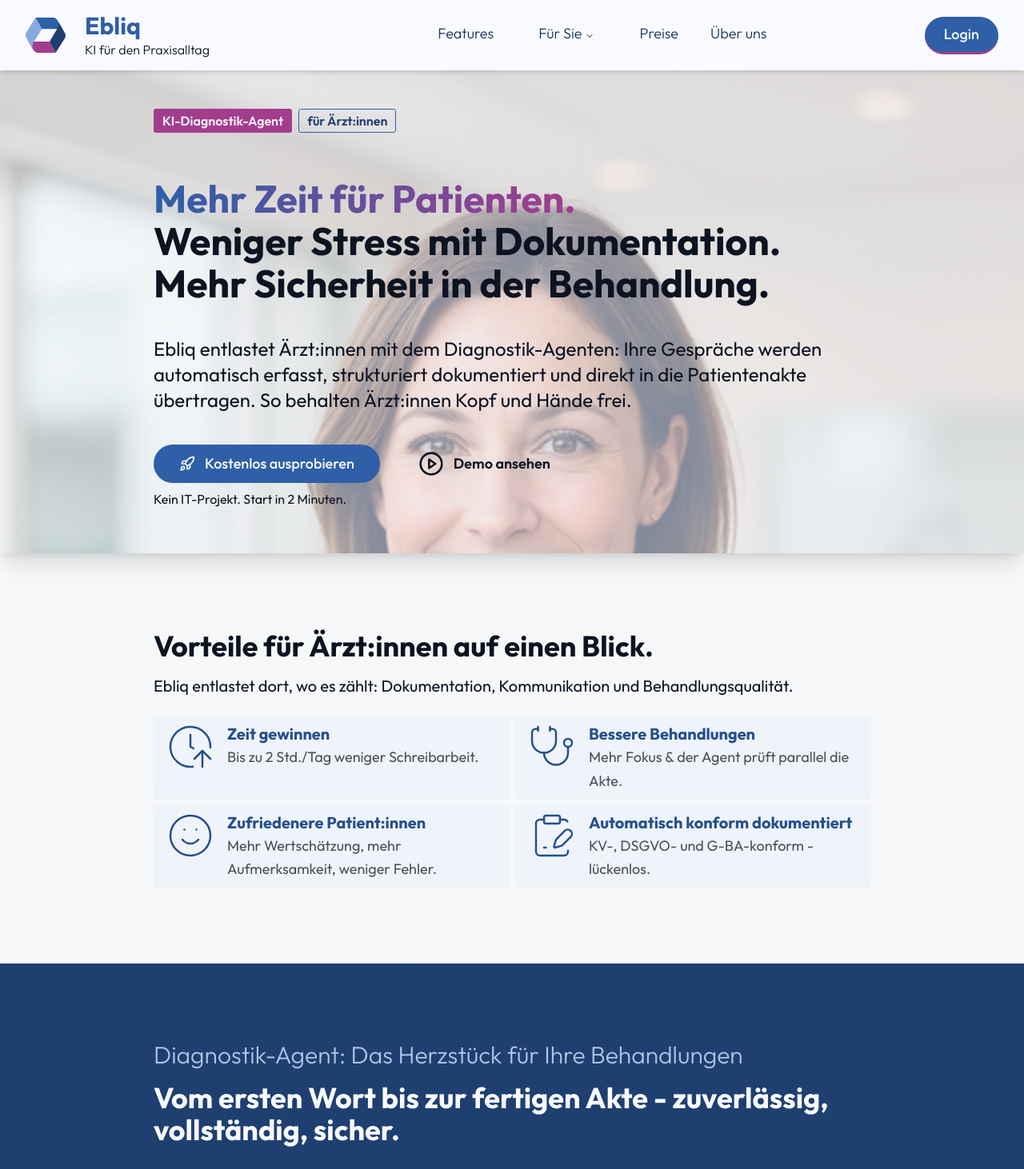
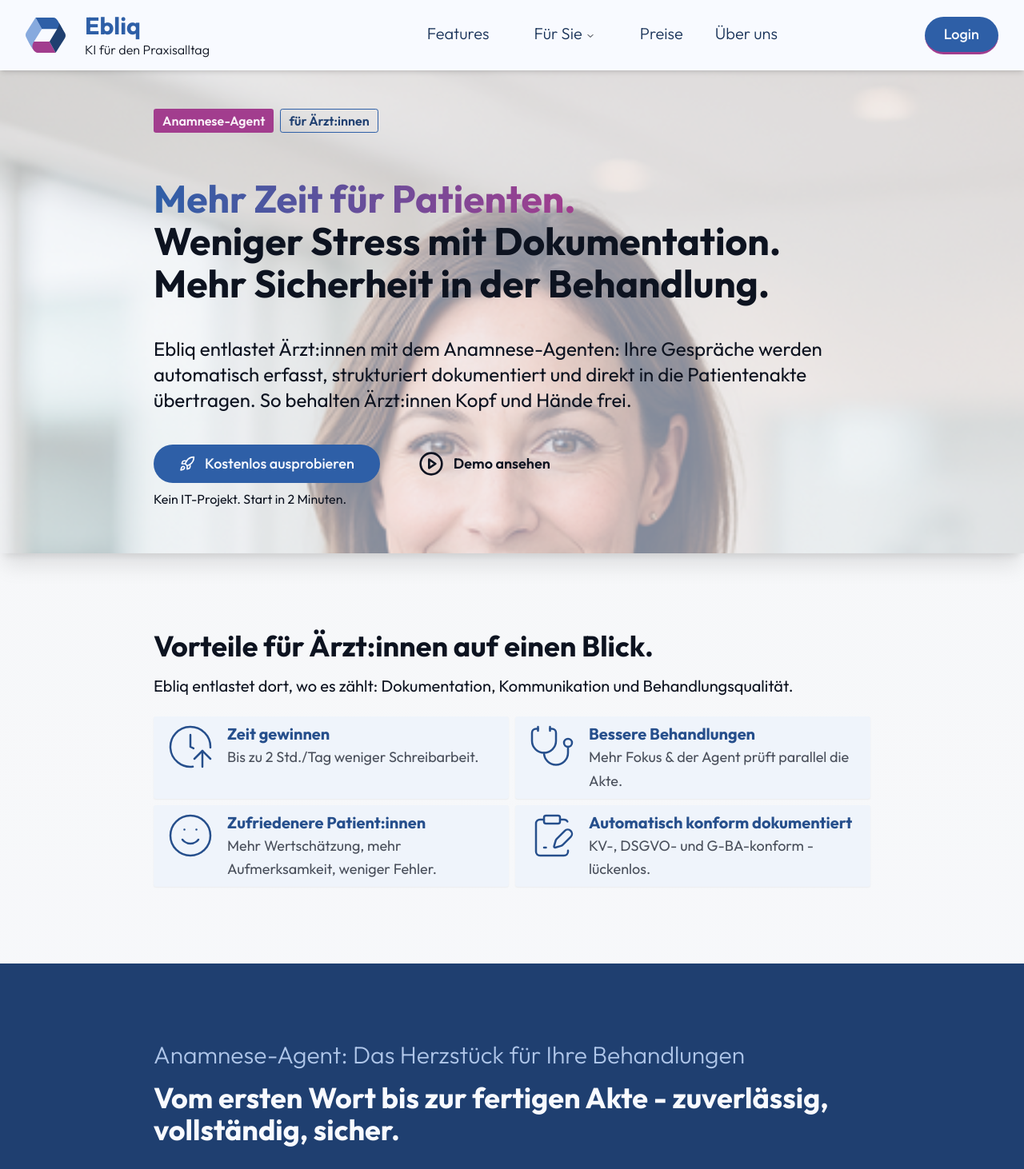
Before and after one commit to ebliq/landingpage, a Next.js app: page /for-you/doctors in a window 1280 px wide. Shown: the top 1462 px of the page at 80% size. Built offline with nearby package versions, Linux system fonts and the light colour scheme; no server answers.

Commit message:
changed wordings

```diff
--- a/app/for-you/doctors/page.tsx
+++ b/app/for-you/doctors/page.tsx
@@ -129,7 +129,7 @@ export default function Page() {
       <section className="w-full shadow-xl">
         <div className="z-10 bg-gray-300 bg-[url(/agent1.png)] flex items-center md:py-12 bg-blend-overlay bg-top bg-cover">
           <div className="max-w-4xl mx-6 md:mx-auto md:px-6 lg:px-0 py-12 lg:py-0 z-10">
-            <Badge variant="secondary" size="lg" className="mr-2 mb-2">KI-Diagnostik-Agent</Badge>
+            <Badge variant="secondary" size="lg" className="mr-2 mb-2">Anamnese-Agent</Badge>
             <Badge variant="outline" size="lg"  className="">für Ärzt:innen</Badge>
             <h1 className="text-3xl leading-[1.1] md:text-4xl sm:leading-[1.1] xl:text-5xl xl:leading-[1.1] mt-12">
               <span className="bg-gradient-to-r from-primary to-secondary bg-clip-text text-transparent">
@@ -139,7 +139,7 @@ export default function Page() {
               <br/>Mehr Sicherheit in der Behandlung.
             </h1>
             <p className="text-lg md:text-2xl my-10">
-            Ebliq entlastet Ärzt:innen mit dem Diagnostik-Agenten: Ihre Gespräche werden automatisch erfasst,
+            Ebliq entlastet Ärzt:innen mit dem Anamnese-Agenten: Ihre Gespräche werden automatisch erfasst,
             strukturiert dokumentiert und direkt in die Patientenakte übertragen. So behalten Ärzt:innen Kopf und Hände frei.
             </p>
             <div className="flex flex-wrap gap-2 md:gap-4 md:mt-4">
@@ -178,7 +178,7 @@ export default function Page() {
       <section className="py-6 md:py-20 px-6 md:px-12 mt-0 bg-primary-700 shadow-xl">
         <div className="max-w-4xl mx-auto ">
           <h2 className="secondary-heading !text-primary-200">
-              Diagnostik-Agent: Das Herzstück für Ihre Behandlungen
+              Anamnese-Agent: Das Herzstück für Ihre Behandlungen
             </h2>
             <h3 className="text-2xl md:text-4xl text-white">
               Vom ersten Wort bis zur fertigen Akte - zuverlässig, vollständig, sicher.
@@ -206,7 +206,7 @@ export default function Page() {
       <section className="px-6 lg:px-8 py-10 md:py-20 shadow-md">
         <div className="max-w-4xl mx-auto">
           <div className="mb-6">
-            <h2>Mehr als Diagnostik: Ebliq-Funktionen, die Sie und Ihre Praxis entlasten.</h2>
+            <h2>Mehr als Anamnese: Ebliq-Funktionen, die Sie und Ihre Praxis entlasten.</h2>
             <p>Grundfunktionen, die Recherche, Dokumente, Übersetzung und Integration erleichtern - nahtlos in Ihren Workflow.</p>
           </div>
           <div className="grid sm:grid-cols-3 gap-6 content-center my-4">
@@ -239,7 +239,7 @@ export default function Page() {
         <div className="max-w-4xl mx-auto">
           <div className="mb-6">
             <h2 className="text-4xl md:text-6xl text-white mt-0">Jetzt selbst erleben</h2>
-            <p className="text-2xl md:text-3xl">Starten Sie in 2 Minuten - oder lassen Sie sich den Diagnostik-Agenten unverbindlich vorführen.</p>
+            <p className="text-2xl md:text-3xl">Starten Sie in 2 Minuten - oder lassen Sie sich den Anamnese-Agenten unverbindlich vorführen.</p>
           </div>
           <div className="flex flex-wrap gap-2 content-center my-4 md:my-8 justify-left">
             {ctaButtonStart}
--- a/app/globals.css
+++ b/app/globals.css
@@ -47,7 +47,7 @@ p {
 
 nav li.menu-item a {
   @apply inline-flex items-center text-xl font-medium border-white text-primary-800;
-  @apply lg:py-7 lg:text-lg lg:text-xl lg:text-lg lg:border-b-[4px] lg:font-light;
+  @apply lg:py-7 lg:border-b-[4px] lg:font-light;
   @apply transition duration-300 hover:text-primary hover:border-accent focus:text-primary focus:border-accent border-solid;
 }
 
--- a/app/persona-agents.tsx
+++ b/app/persona-agents.tsx
@@ -9,9 +9,9 @@ const agentsData = [
     href: "/for-you/doctors",
     image: "/agent1.png",
     headline: "Sie behandeln, er erledigt den Rest.",
-    text: "Der Diagnostik-Agent hört live mit, strukturiert Inhalte, legt verwertbare Protokolle an und stößt Folgeaufgaben (Rezepte, Überweisungen) an.",
+    text: "Der Anamnese-Agent hört live mit, strukturiert Inhalte, legt verwertbare Protokolle an und stößt Folgeaufgaben (Rezepte, Überweisungen) an.",
     persona: "Ärzt:innen",
-    agent: "Diagnostik-Agent",
+    agent: "Anamnese-Agent",
   },
   {
     href: "/for-you/midwifes",
@@ -42,7 +42,7 @@ export default function PersonaAgents() {
           Spezialisierte KI-Helfer, die Ihren Praxisalltag erleichtern
         </h3>
         <p className="my-6 md:my-16 md:text-2xl text-white font-light">
-          Ebliq geht über Chatbots hinaus: Spezialisierte Agenten übernehmen Anamnese, Dokumentation und Patient:innen-Kommunikation - und entlasten so spürbar den Praxisalltag.
+          Ebliq geht über Chatbots hinaus: Spezialisierte Agenten unterstützen bei Anamnese, Dokumentation und Patient:innen-Kommunikation - und entlasten so spürbar den Praxisalltag.
         </p>
       </div>
 
--- a/app/tech-section.tsx
+++ b/app/tech-section.tsx
@@ -25,9 +25,8 @@ export default function TechSection() {
                 <Badge variant="primary" size="lg" className="">offene Standards (HL7/FIHR)</Badge>
                 <Badge variant="primary" size="lg" className="">Intuitive Bedienung</Badge>
                 <Badge variant="primary" size="lg" className="">API-fähig</Badge>
-                <Badge variant="primary" size="lg" className="">MultiDevice-PWA</Badge>
+                <Badge variant="primary" size="lg" className="">Mobile-First-PWA</Badge>
                 <Badge variant="primary" size="lg" className="">Sichere EU-Cloud</Badge>
-                <Badge variant="primary" size="lg" className="">Browser-only</Badge>
               </div>
               <p>So leistungsstark wie Ihr Lieblings-KI-Tool - jedoch speziell für Ihren Praxisalltag. Sie möchten es ganz genau wissen? Sprechen Sie uns an!</p>
             </div>
```
